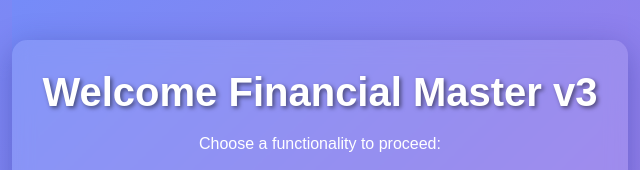
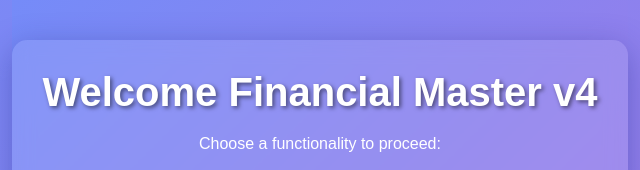
Before and after one commit to kingelon/financial-calcy-cursor01, a website: page 404.html in a window 1280 px wide. Shown: the part 174-344 px from the top of the page, 320-960 px from the left. Drawn offline with Linux system fonts and the light colour scheme.

Commit message:
Deploying to gh-pages from @ kingelon/financial-calcy-cursor01@2910958819206da84e57b6a8491fa0698cc8b8f9 🚀

```diff
--- a/404.html
+++ b/404.html
@@ -8,7 +8,7 @@
 </head>
 <body>
     <div class="index-container">
-        <h1>Welcome Financial Master v3</h1>
+        <h1>Welcome Financial Master v4</h1>
         <p>Choose a functionality to proceed:</p>
         <div class="options">
             <a href="financial-app/public/interest.html" class="option-block" id="interest-block">
```
Also changed, not shown: index.html (+1 -1 lines).
